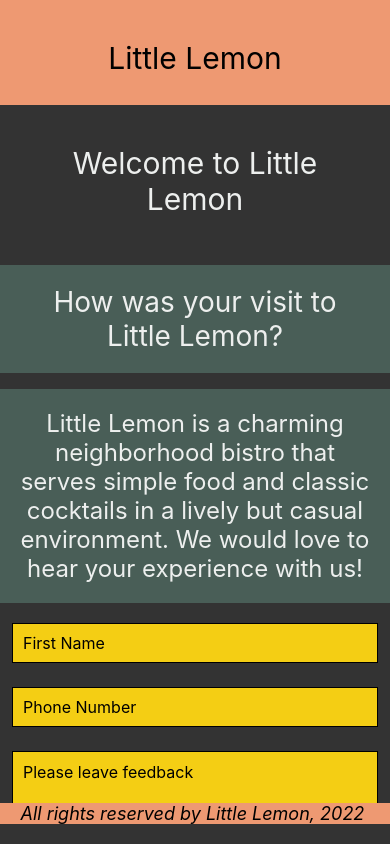
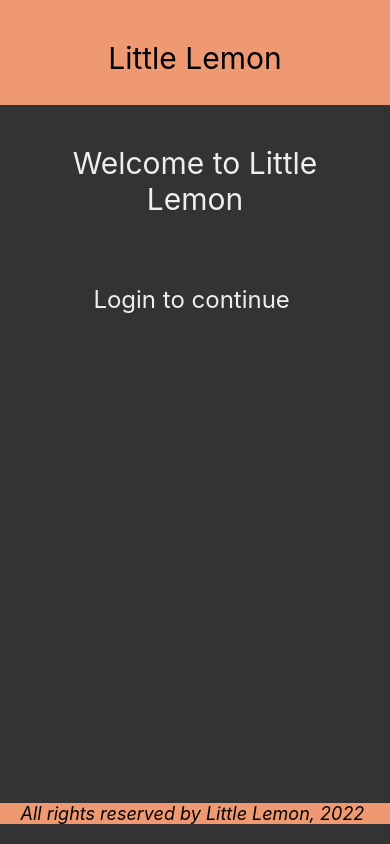
Before and after one commit to mahesh-kedari/react-native-coursera, a React Native app: screen / in a window 390 px wide. Built offline with nearby package versions, Linux system fonts and the light colour scheme.

Commit message:
Login Screen added

```diff
--- a/App.js
+++ b/App.js
@@ -1,16 +1,16 @@
-import * as React from 'react';
-import { View, Text, StyleSheet } from 'react-native';
+import * as React from "react";
+import { View, Text, StyleSheet } from "react-native";
 
-import LittleLemonHeader from './components/LittleLemonHeader';
-import LittleLemonFooter from './components/LittleLemonFooter';
-import WelcomeScreen from './WelcomeScreen';
+import LittleLemonHeader from "./components/LittleLemonHeader";
+import LittleLemonFooter from "./components/LittleLemonFooter";
+import LoginScreen from "./LoginScreen";
 
 export default function App() {
   return (
     <>
       <View style={styles.container}>
         <LittleLemonHeader />
-        <WelcomeScreen />
+        <LoginScreen />
       </View>
       <View style={styles.footerContainer}>
         <LittleLemonFooter />
@@ -22,7 +22,7 @@ export default function App() {
 const styles = StyleSheet.create({
   container: {
     flex: 1,
-    backgroundColor: '#333333',
+    backgroundColor: "#333333",
   },
-  footerContainer: { backgroundColor: '#333333' },
+  footerContainer: { backgroundColor: "#333333" },
 });
--- /dev/null
+++ b/LoginScreen.js
@@ -0,0 +1,29 @@
+import { ScrollView, Text, StyleSheet} from 'react-native';
+
+export default function LoginScreen() {
+  return (
+    <ScrollView style={styles.container}>
+      <Text style={styles.headerText}>Welcome to Little Lemon</Text>
+      <Text style={styles.regularText}>Login to continue </Text>
+    </ScrollView>
+  );
+}
+
+const styles = StyleSheet.create({
+  container: {
+    flex: 1,
+  },
+  headerText: {
+    padding: 40,
+    fontSize: 30,
+    color: '#EDEFEE',
+    textAlign: 'center',
+  },
+  regularText: {
+    fontSize: 24,
+    padding: 20,
+    marginVertical: 8,
+    color: '#EDEFEE',
+    textAlign: 'center',
+  },
+});
```
